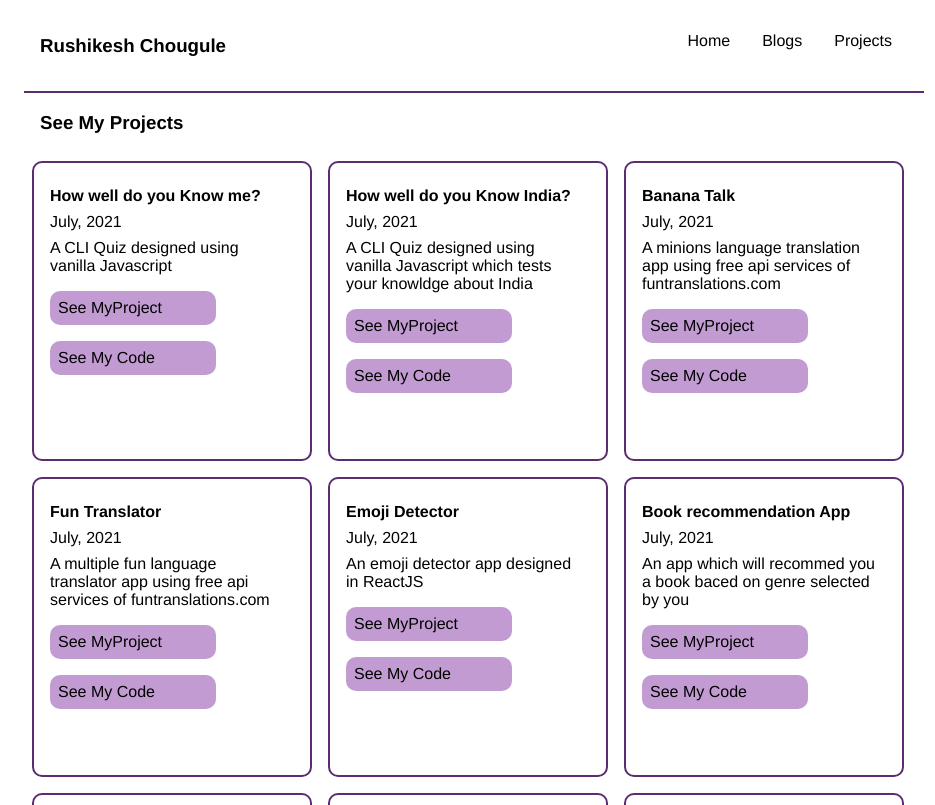
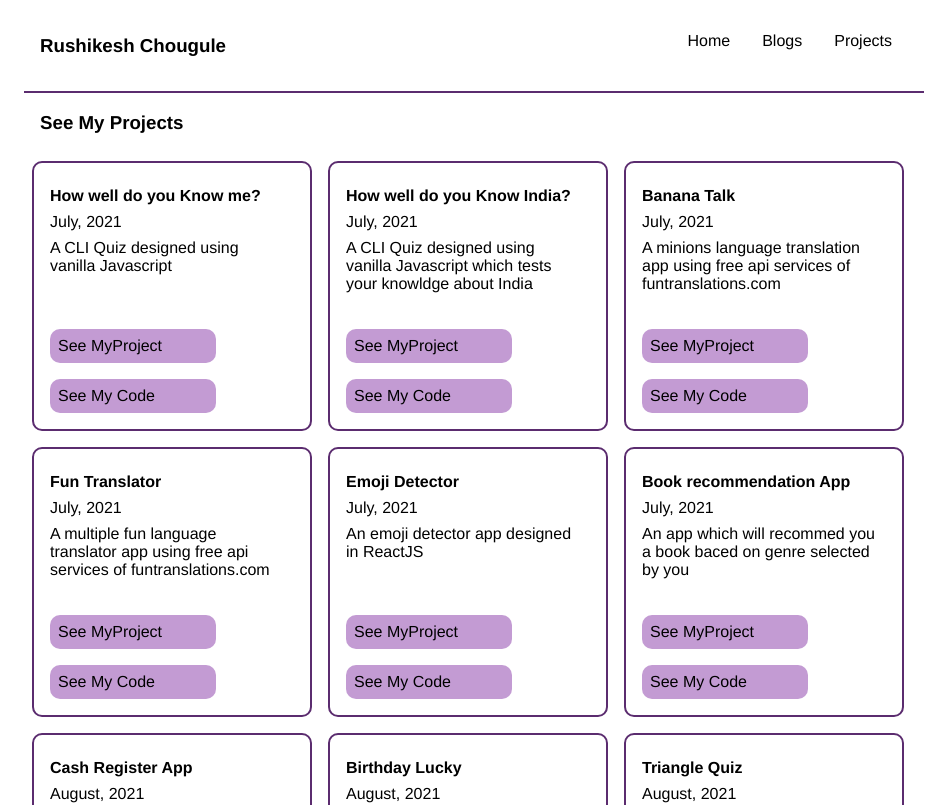
Before and after one commit to rushikesh3299/my-portfolio, a Vue app: page /projects in a window 1280 px wide. Shown: the top 805 px of the page, without its empty margins (166-1101 px from the left). Built offline with nearby package versions, Linux system fonts and the light colour scheme.

Commit message:
project box css update

```diff
--- a/src/components/Projects.vue
+++ b/src/components/Projects.vue
@@ -8,8 +8,10 @@
           <h4>{{prj.title}}</h4>
           <p>{{prj.date}}</p>
           <p class="discription">{{prj.discription}}</p>
-          <a :href="prj.liveLink" target="_blank">See MyProject</a>
-          <a :href="prj.githubLink" target="_blank">See My Code</a>
+          <div class="prj-nav-btn">
+            <a :href="prj.liveLink" target="_blank">See MyProject</a>
+            <a :href="prj.githubLink" target="_blank">See My Code</a>
+          </div>
         </div>
       </div>
   </div>
@@ -128,7 +130,8 @@ export default {
   margin: .5rem;
   border-radius: 10px;
   width: 280px;
-  height: 300px;
+  height: 270px;
+  position: relative;
 }
 
 .project-list h4, .project-list p{
@@ -154,6 +157,11 @@ export default {
   background-color: #A569BD;
 }
 
+.prj-nav-btn{
+  position: absolute;
+  bottom: 0;
+}
+
 @media only screen and (max-width: 800px) {
   .container{
     width: 80%;
@@ -165,5 +173,8 @@ export default {
     width: 100%;
     height: auto;
   }
+  .prj-nav-btn{
+    position: static;
+  }
 }
 </style>
```
